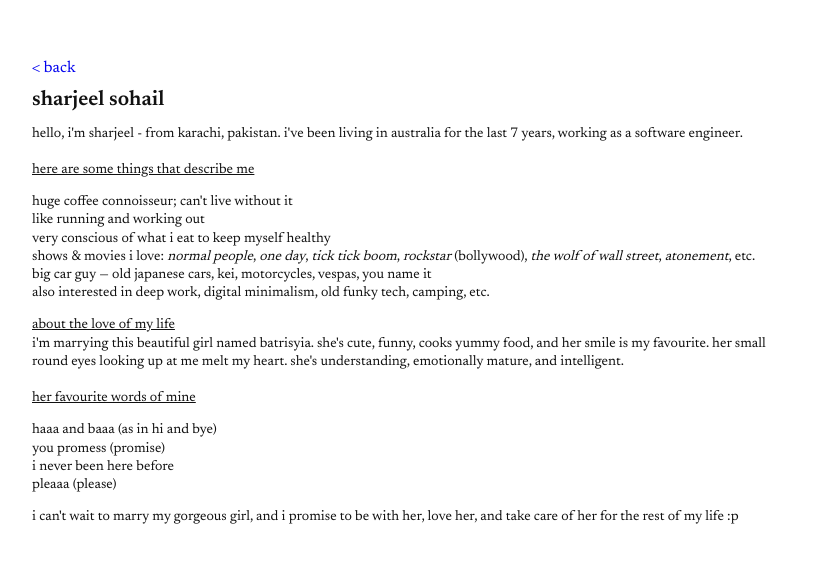
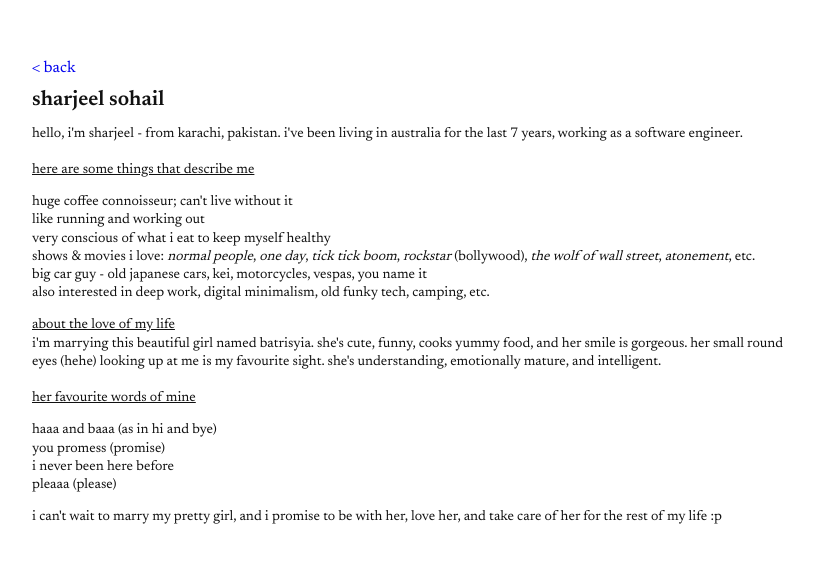
Before and after one commit to sharjeelsoh/wedding-invite, a Next.js app: page /saji in a window 1280 px wide. Shown: the part 107-670 px from the top of the page, without its empty margins (224-1038 px from the left). Built offline with nearby package versions, Linux system fonts and the light colour scheme.

Commit message:
bug-fixes

```diff
--- a/app/isya/page.js
+++ b/app/isya/page.js
@@ -10,7 +10,7 @@ export default function IsyaPage() {
         <h2>nur amira batrisyia</h2>
         <br></br>
         <div className="about-content">
-            <p>hello, i'm batrisyia. </p>
+            <p>hello, i&apos;m batrisyia. </p>
         </div>
     </div>
   );
--- a/app/saji/page.js
+++ b/app/saji/page.js
@@ -10,22 +10,22 @@ export default function SajiPage() {
         <h2>sharjeel sohail</h2>
         <br></br>
         <div className="about-content">
-            <p>hello, i'm sharjeel - from karachi, pakistan. i've been living in australia for the last 7 years, working as a software engineer.
+            <p>hello, i&apos;m sharjeel - from karachi, pakistan. i&apos;ve been living in australia for the last 7 years, working as a software engineer.
             </p>
             <br></br>
             <h4>here are some things that describe me</h4>
             <ul>
-                <li>huge coffee connoisseur; can't live without it</li>
+                <li>huge coffee connoisseur; can&apos;t live without it</li>
                 <li>like running and working out</li>
                 <li>very conscious of what i eat to keep myself healthy</li>
                 <li>shows & movies i love: <em>normal people</em>, <em>one day</em>, <em>tick tick boom</em>, <em>rockstar</em> (bollywood), <em>the wolf of wall street</em>, <em>atonement</em>, etc.</li>
-                <li>big car guy — old japanese cars, kei, motorcycles, vespas, you name it</li>
+                <li>big car guy - old japanese cars, kei, motorcycles, vespas, you name it</li>
                 <li>also interested in deep work, digital minimalism, old funky tech, camping, etc.</li>
             </ul>
             <h4>about the love of my life</h4>
             <p>
-                i'm marrying this beautiful girl named batrisyia. she's cute, funny, cooks yummy food, and her smile is my favourite.
-                her small round eyes looking up at me melt my heart. she's understanding, emotionally mature, and intelligent.
+                i&apos;m marrying this beautiful girl named batrisyia. she&apos;s cute, funny, cooks yummy food, and her smile is gorgeous.
+                her small round eyes (hehe) looking up at me is my favourite sight. she&apos;s understanding, emotionally mature, and intelligent.
             </p>
             <br></br>
             <h4>her favourite words of mine</h4>
@@ -36,7 +36,7 @@ export default function SajiPage() {
                 <li>pleaaa (please)</li>
             </ul>
             <p>
-                i can't wait to marry my gorgeous girl, and i promise to be with her, love her, and take care of her for the rest of my life :p
+                i can&apos;t wait to marry my pretty girl, and i promise to be with her, love her, and take care of her for the rest of my life :p
             </p>
         </div>
     </div>
```
